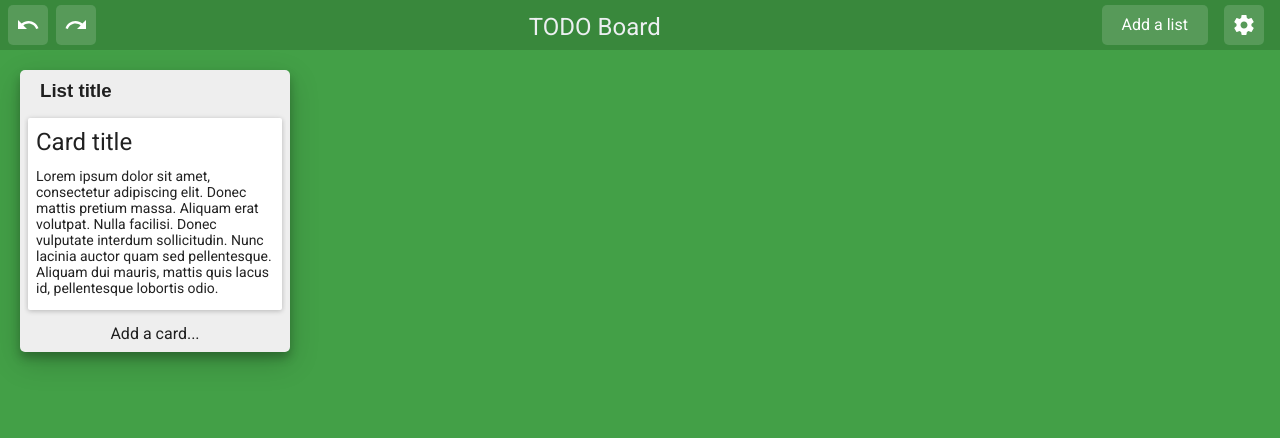
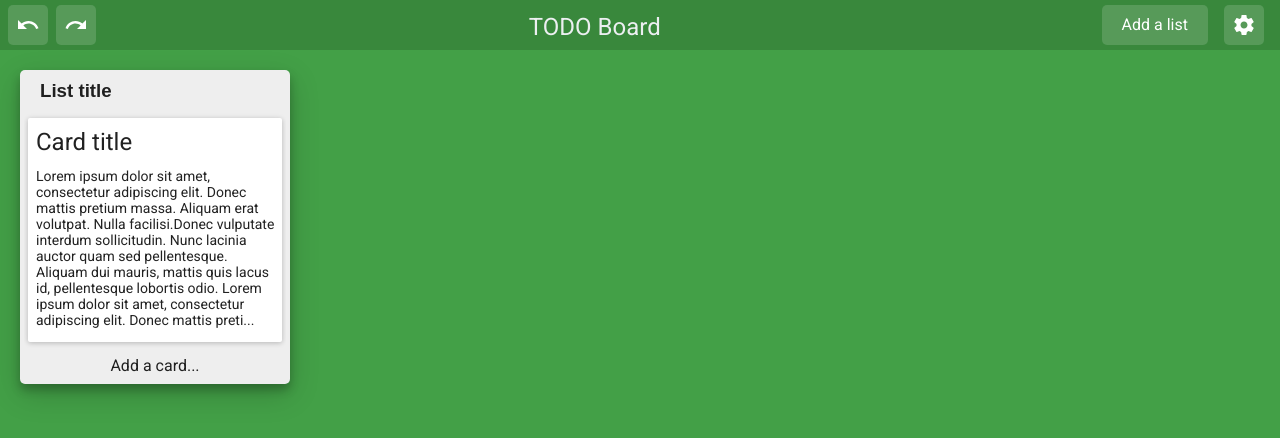
Before and after one commit to vladimirakulchik/react_todo_board, a React (Create React App) app: page / in a window 1280 px wide. Shown: the top 438 px of the page. Built offline with nearby package versions, Linux system fonts and the light colour scheme.

Commit message:
Added truncate for card text

```diff
--- a/src/components/Card/CardDetails.jsx
+++ b/src/components/Card/CardDetails.jsx
@@ -4,7 +4,20 @@ import IconButton from 'material-ui/IconButton';
 import ModeEdit from 'material-ui/svg-icons/editor/mode-edit';
 import './CardDetails.css';
 
-function CardDetails() {
+class CardDetails extends React.Component {
+
+    static truncate(text) {
+        let maxSize = 350;
+        let result = text;
+
+        if ((text) && (text.length > maxSize)) {
+            result = text.substr(0, maxSize) + "...";
+        }
+
+        return result;
+    }
+
+    render() {
         return (
             <Card className="card-details" style={{backgroundColor: "white"}}>
                 <IconButton className="card-edit-btn">
@@ -14,13 +27,11 @@ function CardDetails() {
                 <CardTitle className="card-title" title="Card title" />
 
                 <CardText className="card-text">
-                Lorem ipsum dolor sit amet, consectetur adipiscing elit.
-                Donec mattis pretium massa. Aliquam erat volutpat. Nulla facilisi.
-                Donec vulputate interdum sollicitudin. Nunc lacinia auctor quam sed pellentesque.
-                Aliquam dui mauris, mattis quis lacus id, pellentesque lobortis odio.
+                    {CardDetails.truncate("Lorem ipsum dolor sit amet, consectetur adipiscing elit. Donec mattis pretium massa. Aliquam erat volutpat. Nulla facilisi.Donec vulputate interdum sollicitudin. Nunc lacinia auctor quam sed pellentesque. Aliquam dui mauris, mattis quis lacus id, pellentesque lobortis odio. Lorem ipsum dolor sit amet, consectetur adipiscing elit. Donec mattis pretium massa. Aliquam erat volutpat.")}
                 </CardText>
             </Card>
         );
     }
+}
 
 export default CardDetails;
```
Lines whose indentation alone changed are shown as unchanged.
